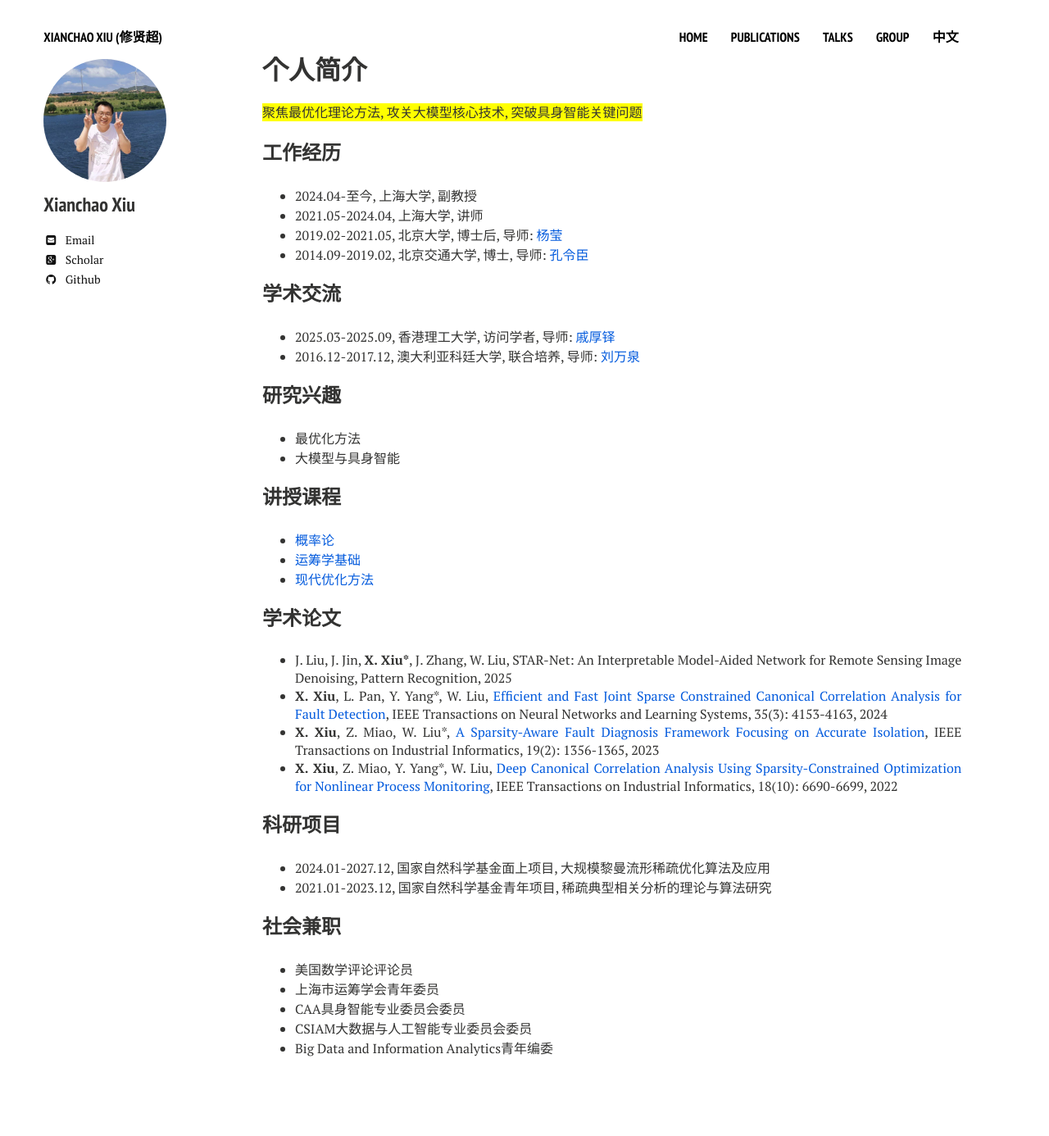
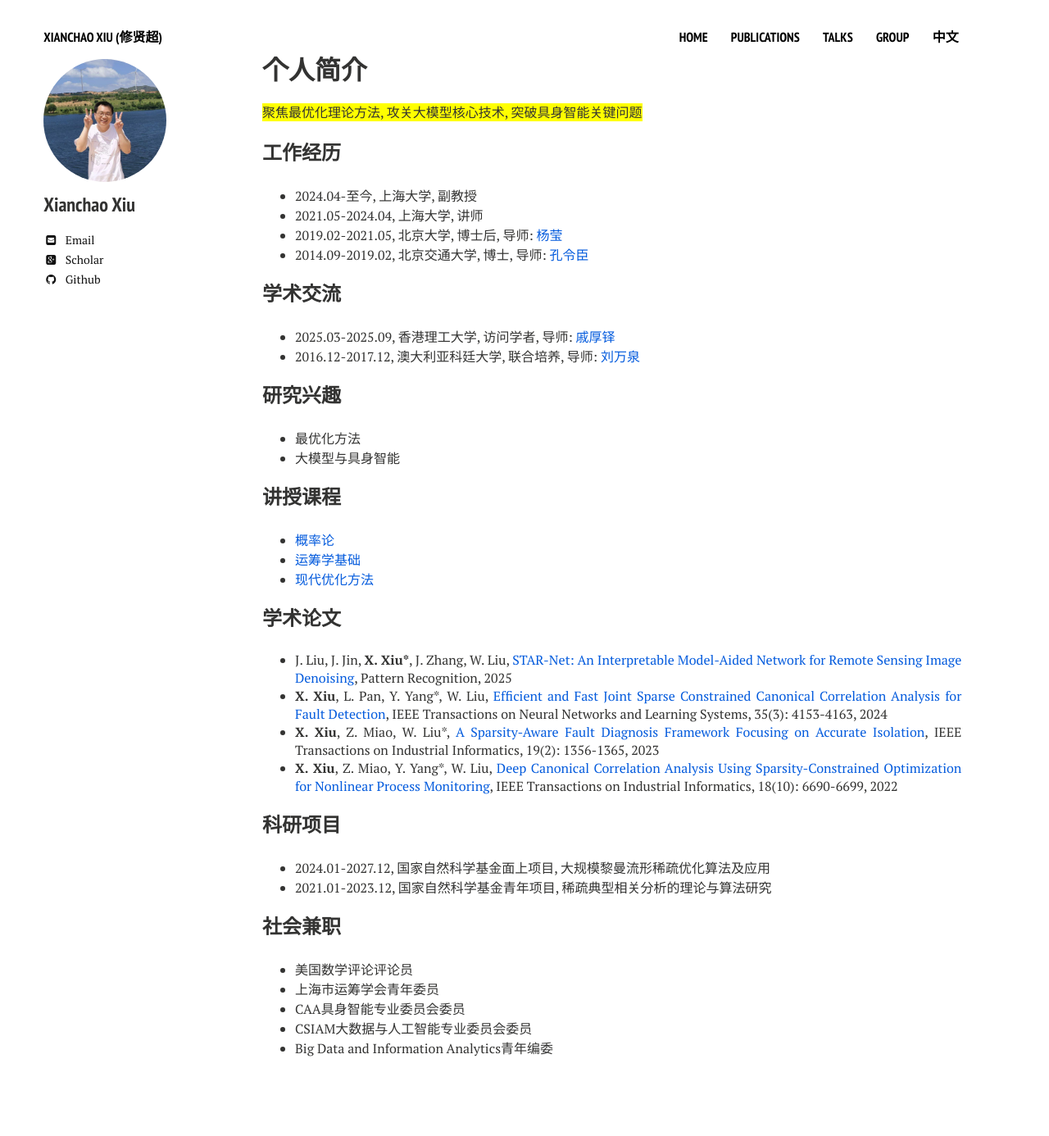
Before and after one commit to xianchaoxiu/xianchaoxiu.github.io, a Jekyll site: the page built from chinese/index.md, in a window 1280 px wide. Shown: the whole page at 82% size. Built offline with Jekyll 4.4.1, drawn with Linux system fonts in a browser that asks for light colours; nearby versions of some CDN libraries.

Commit message:
Update index.md

```diff
--- a/chinese/index.md
+++ b/chinese/index.md
@@ -34,7 +34,7 @@ share: false
 
 
 ### 学术论文
-* J. Liu, J. Jin, <b>X. Xiu*</b>, J. Zhang, W. Liu, STAR-Net: An Interpretable Model-Aided Network for Remote Sensing Image Denoising, Pattern Recognition, 2025
+* J. Liu, J. Jin, <b>X. Xiu*</b>, J. Zhang, W. Liu, <a href="https://doi.org/10.1016/j.patcog.2025.112496" class="textlink" target="_blank">STAR-Net: An Interpretable Model-Aided Network for Remote Sensing Image Denoising</a>, Pattern Recognition, 2025
 * <b>X. Xiu</b>, L. Pan, Y. Yang*, W. Liu, <a href="https://doi.org/10.1109/TNNLS.2022.3201881" class="textlink" target="_blank">Efficient and Fast Joint Sparse Constrained Canonical Correlation Analysis for Fault Detection</a>, IEEE Transactions on Neural Networks and Learning Systems, 35(3): 4153-4163, 2024
 * <b>X. Xiu</b>, Z. Miao, W. Liu*, <a href="https://doi.org/10.1109/TII.2022.3180070" class="textlink" target="_blank">A Sparsity-Aware Fault Diagnosis Framework Focusing on Accurate Isolation</a>, IEEE Transactions on Industrial Informatics, 19(2): 1356-1365, 2023
 * <b>X. Xiu</b>, Z. Miao, Y. Yang*, W. Liu, <a href="https://doi.org/10.1109/TII.2021.3121770" class="textlink" target="_blank">Deep Canonical Correlation Analysis Using Sparsity-Constrained Optimization for Nonlinear Process Monitoring</a>, IEEE Transactions on Industrial Informatics, 18(10): 6690-6699, 2022
```
